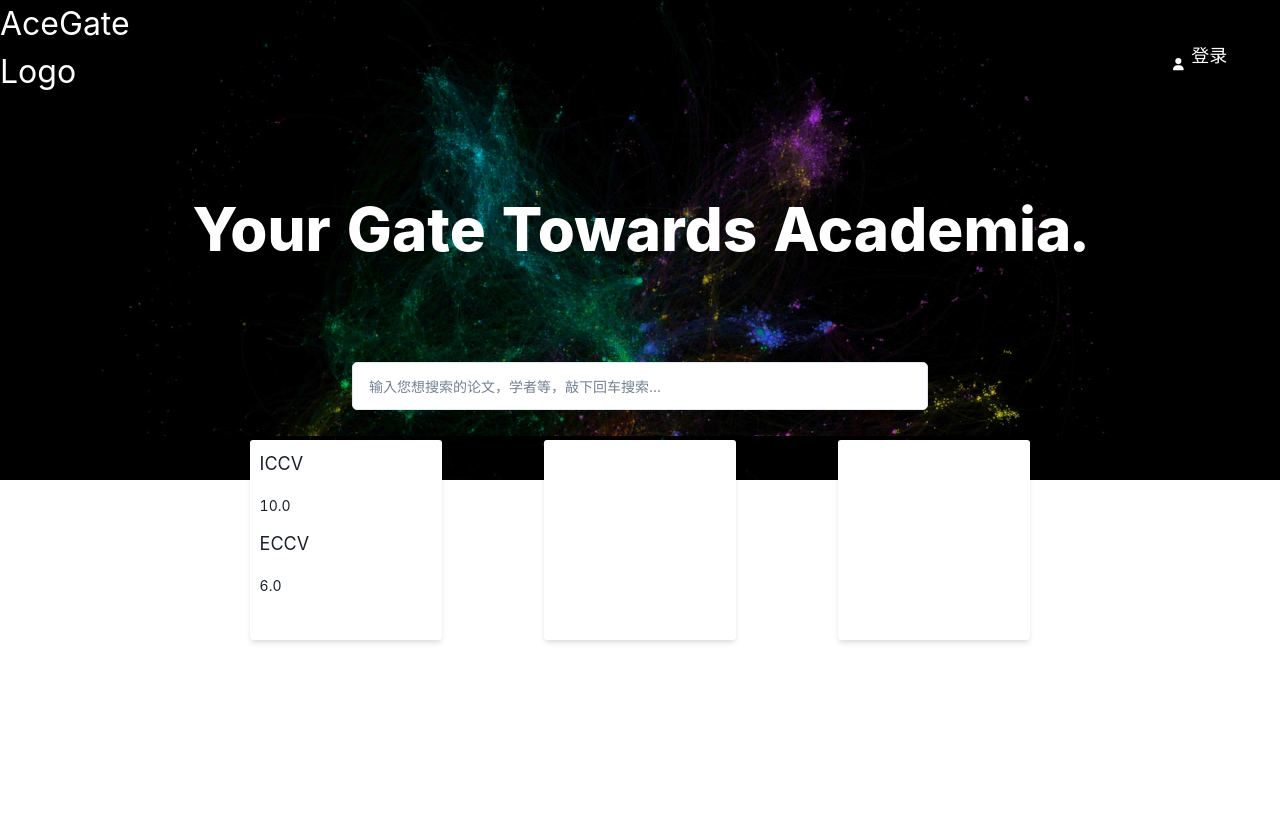
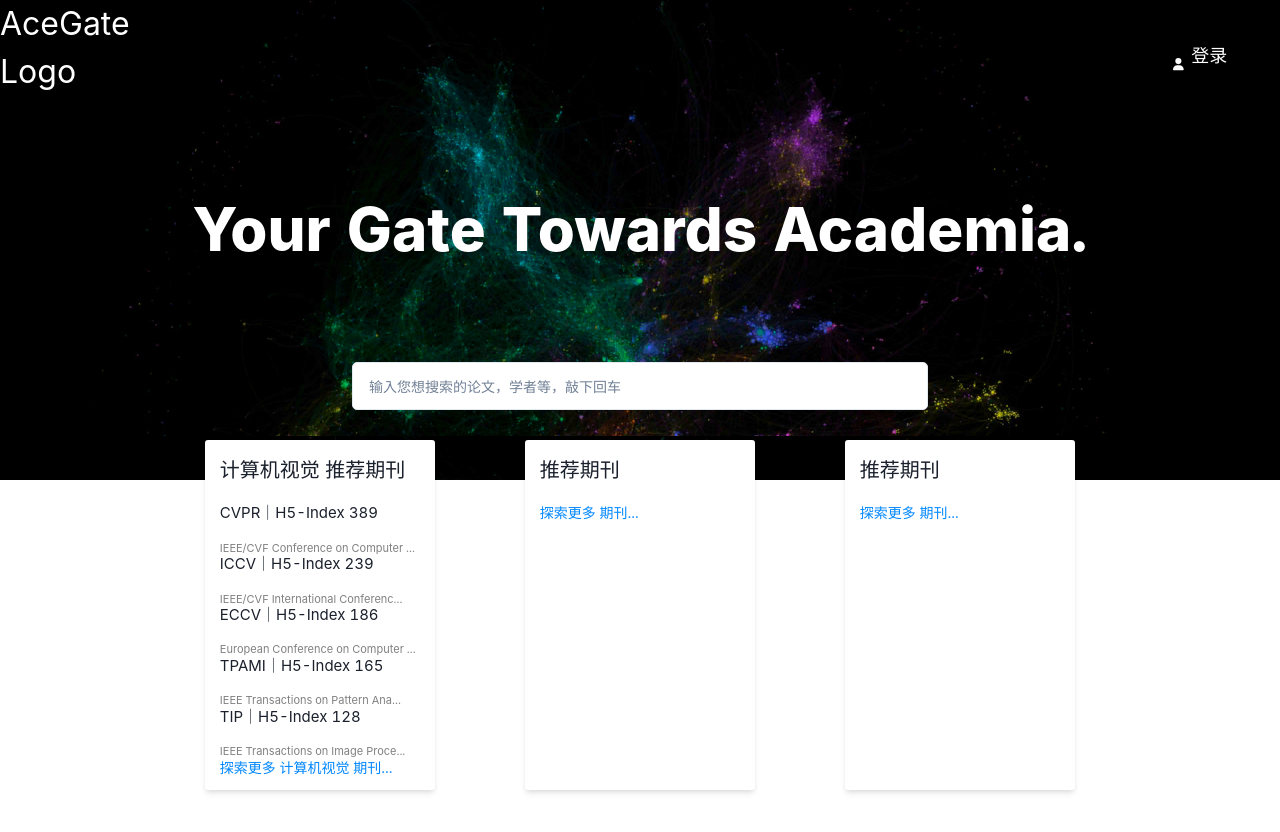
Before and after one commit to ExcitedFrog1s/AceGate, a React (Create React App) app: page / in a window 1280 px wide. Shown: the top 832 px of the page. Built offline with nearby package versions, Linux system fonts and the light colour scheme.

Commit message:
Ready to switch to new working branch

```diff
--- a/src/pages/landing/landing.js
+++ b/src/pages/landing/landing.js
@@ -32,7 +32,7 @@ function Landing(){
                             size='lg'
                             backgroundColor='white'
                             width='100%'
-                            placeholder="输入您想搜索的论文，学者等，敲下回车搜索..."
+                            placeholder="输入您想搜索的论文，学者等，敲下回车"
                             />
                     </Box>
                 </VStack>
@@ -44,9 +44,9 @@ function Landing(){
             >
                 <Center>
                     <HStack
-                        spacing='8vw'
+                        spacing='7vw'
                     >
-                        <RecommendVenuesCard subject={"Artificial Intelligence"} />
+                        <RecommendVenuesCard subject={"ComputerVision"} />
                         <RecommendVenuesCard />
                         <RecommendVenuesCard />
                     </HStack>
--- a/src/pages/landing/recommend-venues-card.js
+++ b/src/pages/landing/recommend-venues-card.js
@@ -1,16 +1,43 @@
-import {Box, Text} from "@chakra-ui/react";
+import {Box, Link, Text, VStack} from "@chakra-ui/react";
 
 function queryRecommendVenues(subject){
     let ret = []
-    if (subject === "Artificial Intelligence"){
+    if (subject === "ComputerVision"){
         ret = [
             {
-                name: 'ICCV',
-                impactFactor: '10.0'
+                key: 1,
+                abbrName: 'CVPR',
+                fullName: 'IEEE/CVF Conference on Computer Vision and Pattern Recognition',
+                impactFactor: '10.0',
+                hIndex: 389
             },
             {
-                name: 'ECCV',
-                impactFactor: '6.0'
+                key: 2,
+                abbrName: 'ICCV',
+                fullName: 'IEEE/CVF International Conference on Computer Vision',
+                impactFactor: '10.0',
+                hIndex: 239
+            },
+            {
+                key: 3,
+                abbrName: 'ECCV',
+                fullName: 'European Conference on Computer Vision',
+                impactFactor: '10.0',
+                hIndex: 186
+            },
+            {
+                key: 4,
+                abbrName: 'TPAMI',
+                fullName: 'IEEE Transactions on Pattern Analysis and Machine Intelligence',
+                impactFactor: '10.0',
+                hIndex: 165
+            },
+            {
+                key: 5,
+                abbrName: 'TIP',
+                fullName: 'IEEE Transactions on Image Processing',
+                impactFactor: '10.0',
+                hIndex: 128
             }
         ]
     }
@@ -19,16 +46,38 @@ function queryRecommendVenues(subject){
 }
 
 
+function getDisplaySubjectName(subject){
+    let dict = {
+        ComputerVision: '计算机视觉'
+    }
+
+    return dict[subject]
+}
+
 
 function RecommendVenuesCard({subject}){
 
     const result = queryRecommendVenues(subject)
 
-    const layout_result = result.map(entry =>
-        <div>
-            <Text fontSize='18px'>{entry.name}</Text>
-            <Text fontSize='14px'>{entry.impactFactor}</Text>
-        </div>
+    const displaySubjectName = getDisplaySubjectName(subject)
+
+    const layout_result = result.map(entry => {
+            let fullName = entry.fullName
+            if(entry.fullName.length >= 32){
+                fullName = entry.fullName.substring(0, 32)
+                fullName = fullName + "..."
+            }
+            return (
+                <Box
+                    key={entry.key}
+
+                    height={'19%'}
+                >
+                    <Text fontSize='15px'>{entry.abbrName}｜H5-Index {entry.hIndex}</Text>
+                    <Text fontSize='11px' color='grey'>{fullName}</Text>
+                </Box>
+                )
+        }
     )
 
     return (
@@ -37,12 +86,24 @@ function RecommendVenuesCard({subject}){
             borderRadius='3px'
             boxShadow='md'
 
-            minH='25vh'
-            minW='15vw'
-            padding='10px'
+            height='350px'
+            width='18vw'
+            maxW='260px'
+            padding='15px 15px 20px 15px'
         >
+            <Box
+                height={'15%'}
+            >
+                <Text fontSize='20px'>{displaySubjectName} 推荐期刊</Text>
+            </Box>
 
-            {layout_result}
+            <Box
+                height={'85%'}
+            >
+                {layout_result}
+                <Link color='#0087FF' href='#'>探索更多 {displaySubjectName} 期刊...</Link>
+            </Box>
+
         </Box>
     )
 }
--- /dev/null
+++ b/src/pages/user/login.js
@@ -0,0 +1,43 @@
+import {Box, Center, Image, SimpleGrid} from '@chakra-ui/react'
+import Header from "../../components/header/header";
+
+
+
+function Login(){
+    return (
+        <div>
+            <Header />
+            <Box
+                height={'80vh'}
+            >
+                <Center
+                    height={'100%'}
+                >
+                    <Box
+                        width={'50vw'}
+                        height={'60vh'}
+
+                        border={'2px solid black'}
+                        borderRadius={"min(2vw, 18px)"}
+                    >
+                        <SimpleGrid columns={2} spacing={0}>
+                            <Box
+                                width={'100%'}
+                                height={'60vh'}
+                            >
+                                <Image src="https://bit.ly/dan-abramov" fit={'fill'}/>
+                            </Box>
+
+                            <Box>
+                                用户登录表单放此处
+                            </Box>
+                        </SimpleGrid>
+                    </Box>
+                </Center>
+            </Box>
+        </div>
+
+    )
+}
+
+export default Login
--- a/src/routes/default_router.js
+++ b/src/routes/default_router.js
@@ -11,10 +11,15 @@ import Check from "../manage/check.js";
 
 import PaperDetails from "../pages/paper_details/paper_details";
 import AdvancedSearch from '../pages/advancedSearch/advancedSearch.js'
+import Login from "../pages/user/login";
 const default_router = createBrowserRouter([
     {
         path: '/',
         element: <Landing />
+    },
+    {
+        path: '/login',
+        element: <Login />
     },
     {
       path: '/searchResults',
```
Also changed, not shown: src/pages/landing/recommend-papers-card.js (added).
